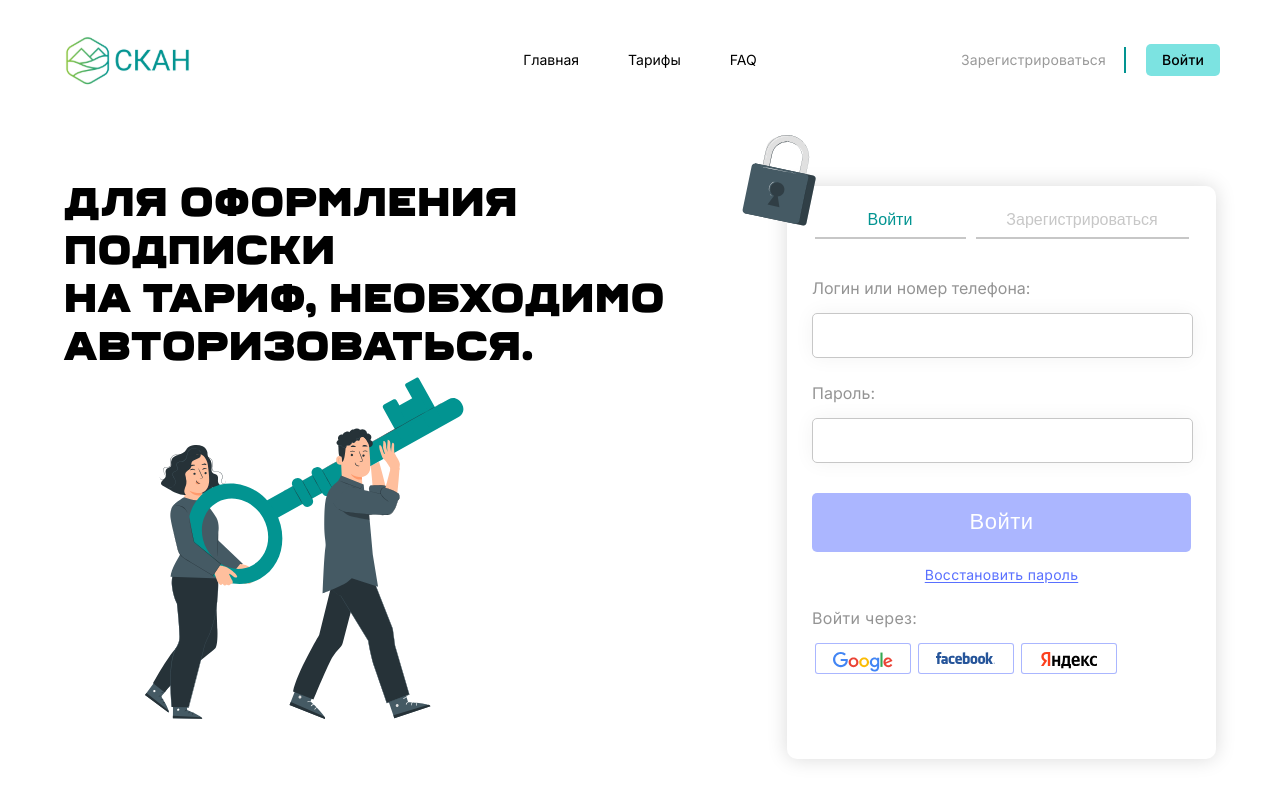
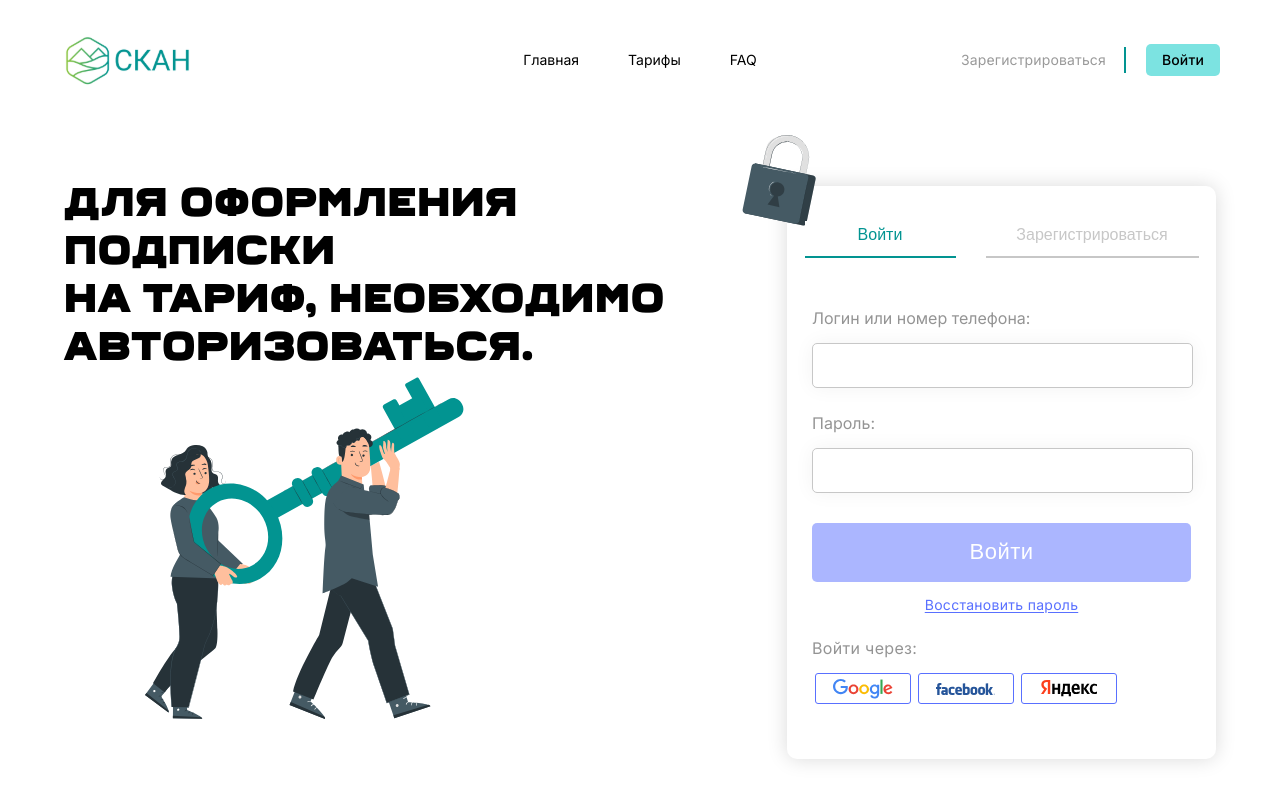
Before and after one commit to zminat/scan, a React (Vite) app: page /auth in a window 1280 px wide. Shown: the top 800 px of the page. Built offline with nearby package versions, Linux system fonts and the light colour scheme; a small style sheet from the web is missing.

Commit message:
Added switching tabs.

```diff
--- a/src/pages/LoginPage.tsx
+++ b/src/pages/LoginPage.tsx
@@ -15,6 +15,7 @@ function LoginPage() {
     const { setIsLoggedIn } = useAuth();
     const navigate = useNavigate();
     const [errorMessage] = useState("");
+    const [activeTab, setActiveTab] = useState('login'); // 'login' или 'register'
 
     const handleLogin = async (event: React.FormEvent) => {
         event.preventDefault();
@@ -50,14 +51,25 @@ function LoginPage() {
                 <div className="login-form">
 
                     <div className="form-tabs">
-                        <button className="login-btn">
-                            Войти
-                            <div className="tab-line" />
-                        </button>
-                        <button className="register-btn">
-                            Зарегистрироваться
-                            <div className="tab-line" />
-                        </button>
+                        <div className="tab">
+                            <button
+                                className={`login-btn ${activeTab === 'login' ? 'active' : ''}`}
+                                onClick={() => setActiveTab('login')}
+                            >
+                                Войти
+                            </button>
+                            <div className={`tab-line ${activeTab === 'login' ? 'active' : ''}`} />
+                        </div>
+
+                        <div className="tab">
+                            <button
+                                className={`register-btn ${activeTab === 'register' ? 'active' : ''}`}
+                                onClick={() => setActiveTab('register')}
+                            >
+                                Зарегистрироваться
+                            </button>
+                            <div className={`tab-line ${activeTab === 'register' ? 'active' : ''}`} />
+                        </div>
                     </div>
                     <form onSubmit={handleLogin}>
                         <label>
--- a/src/styles/LoginPage.css
+++ b/src/styles/LoginPage.css
@@ -50,8 +50,12 @@
     top: 214px;
     border: none;
     background-color: #FFFFFF;
-    color: #029491;
+    color: #C7C7C7;
     cursor: pointer;
+}
+
+.login-btn.active {
+    color: var(--main-color);
 }
 
 .register-btn {
@@ -65,10 +69,18 @@
     cursor: pointer;
 }
 
+.register-btn.active {
+    color: var(--main-color);
+}
+
 .tab-line {
     margin-top: 8px;
     height: 2px;
     background-color: #C7C7C7;
+}
+
+.tab-line.active {
+    background-color: var(--main-color);
 }
 
 .tab {
@@ -154,11 +166,13 @@
 }
 
 .social-buttons button {
-    padding: 8px 16px;
+    display: flex;
+    align-items: center;
+    justify-content: center;
     width: 96px;
     height: 31px;
     border-radius: 3px;
-    border: 1px solid #5970FF82;
+    border: 1px solid var(--additional-blue-color);
     cursor: pointer;
-    background-color: var(--white);
+    background-color: white;
 }
```
